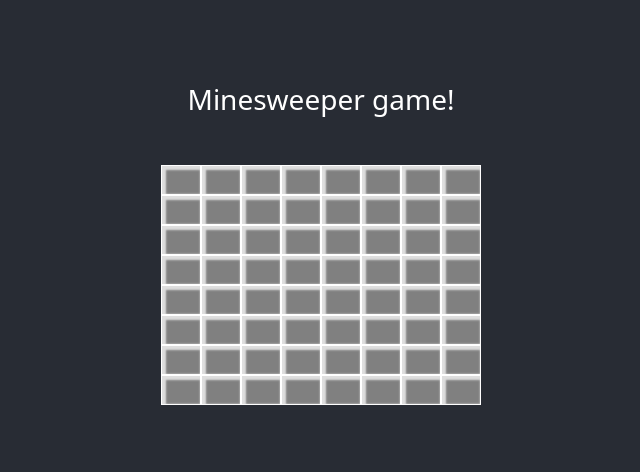
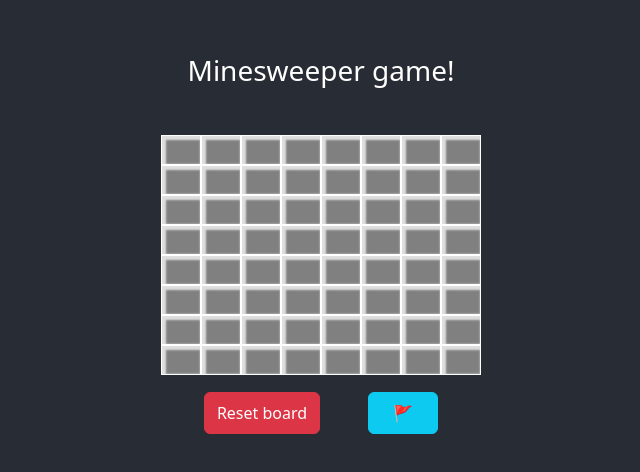
Before and after one commit to Samuel2131/MineSweeper, a React (Create React App) app: page / in a window 1280 px wide. Shown: the part 132-604 px from the top of the page, without its empty margins (319-959 px from the left). Built offline with nearby package versions, Linux system fonts and the light colour scheme.

Commit message:
second commit

```diff
--- a/src/App.css
+++ b/src/App.css
@@ -37,46 +37,9 @@
   }
 }
 
-body{
-  background-color: rgb(98, 98, 98);
-}
-
-h2, h3{
-  color: whitesmoke;
-}
-
-#box {
-  text-align: center;
-}
-
-#field table {
-  border-collapse: collapse;
-  font-size: 150%;
-  font-family: san-serif;
-  font-weight: bold;
-  display: inline-block;
-}
-
-#field table td {
-  background-color: rgb(195, 195, 195);
-  width: 30px;
-  min-width: 30px;
-  height: 30px;
-  min-height: 30px;
-  border: 1px solid black;
-}
-
-button {
-  width: 100px;
-  height: 30px;
-  background-color:rgb(195, 195, 195);
-  color: black;
-  font-weight: bolder;
-  border-radius: 20px 20px 20px 20px;
-}
-
 .game-board
 {
+  user-select: none;
 	margin: 0 auto;
   background-color: gray;
   color: #fff;
--- a/src/components/Minesweeper.tsx
+++ b/src/components/Minesweeper.tsx
@@ -1,61 +1,108 @@
 
 import React, { useEffect, useState } from "react";
+import { Cell, CellProps } from "./cell";
 //💣🚩😆
-
-type cellProps = {
-    value: number;
-    isFlag: boolean;
-    isBomb: boolean;
-    isShown: boolean;
-}
-
-const defaultCell: cellProps = {
-    value: 0,
-    isFlag: false,
-    isBomb: false,
-    isShown: false
-}
 
 const ROW = 8;
 const COL = 8;
+const BOMB_PERCENTAGE = 0.2;
 
+//add numbers color, add emoji win and lose, control checkWin, add color bomb cell
 export const Minessweeper = () => {
-    const [board, setBoard] = useState<JSX.Element[][]>([]);
+    const [board, setBoard] = useState<JSX.Element[][]>(Array.from({length: ROW}, () => Array.from({length: COL})));
+    const [flag, setFlag] = useState<boolean>(false);
+    const [win, setWin] = useState<"Win" | "Lose" | "InProgess">("InProgess");
 
-    const clickCell = (row: number, col: number) => {
-        if(board.length <= 0) return;
-        board[row][col] = getItem(row, col, {value: 0, isShown: false, isFlag: false, isBomb: true});
+    const countBomb = ({row, col}: CellProps): number => {
+        let count = 0;
+        for(let i=row-1;i<=row+1;i++){
+            for(let j=col-1;j<=col+1;j++){
+                try{
+                    if(!(i === row && j === col) && board![i][j].props.cell.isBomb) count++;
+                }catch(e){};
+            }
+        }
+        return count;
+    }
+
+    const setFlagInBoard = (cell : CellProps) => {
+        cell.isFlag = !cell.isFlag;
+        board[cell.row][cell.col] = <Cell cell={cell} clickCell={setCellClickFunction}/>;
         setBoard([...board]);
     }
 
-    const getItem = (row: number, col: number, props: cellProps) => {
-        const {value, isBomb, isFlag, isShown} = props;
-        const shadow = isShown ? "none" : "inset 2px 2px 2px 2px #dedede";
-        return <div className="col box" onClick={() => clickCell(row, col)} style={{width: 40, height:30, boxShadow: shadow}}>{isShown ? value : isFlag ? '🚩' : isBomb ? '💣' : null}</div>;
+    const setCellClickFunction = () => {
+        for(let i=0;i<ROW;i++){
+            for(let j=0;j<COL;j++) {
+                board[i][j] = <Cell cell={board[i][j].props.cell} clickCell={!flag ? setFlagInBoard : clickCell}/>
+            }
+        }
+        setFlag(!flag);
+        setBoard([...board]);
+    }
+
+    const checkWin = () => board.every((arr) => arr.every((val) => (val.props.cell.isShown) || (!val.props.cell.isShown && val.props.cell.isBomb)));
+
+    const clickCell = (cell : CellProps) => {
+        if(board.length === 0) return;
+        if(!cell.isShown){
+            cell.isShown = true
+            cell.value = countBomb(cell);
+            if(cell.isFlag) {
+                cell.isShown = false;
+            }
+            if(cell.value === 0 && !cell.isBomb && !cell.isFlag){
+                for(let i=cell.row-1;i<=cell.row+1;i++){
+                    for(let j=cell.col-1;j<=cell.col+1;j++){
+                        if(((i>=0 && i<ROW) && (j>=0 && j<COL)) && !(i === cell.row && j === cell.col)) clickCell(board[i][j].props.cell);
+                    }
+                }
+            }
+            board[cell.row][cell.col] = <Cell cell={cell} clickCell={clickCell}/>;
+            setBoard([...board]);
+            if(cell.isBomb) setWin("Lose");
+        }
     }
 
     const initBoard = () => {
         for(let i=0;i<ROW;i++) {
-            let arr = [];
-            for(let j=0;j<COL;j++) arr.push(getItem(i, j, defaultCell));
-            board.push(arr);
+            for(let j=0;j<COL;j++) {
+                board[i][j] = <Cell cell={{row: i, col: j, value: 0, isFlag: false, isBomb: Math.random() < BOMB_PERCENTAGE, isShown: false}} clickCell={clickCell}/>;
+            }
         }
         setBoard([...board]);
     }
 
+    const reset = () => {
+        setBoard([]);
+        setFlag(false);
+        setWin("InProgess");
+        initBoard();
+    }
+
     useEffect(() => {
-        if(board.length === 0) initBoard();
+        initBoard();
     // eslint-disable-next-line react-hooks/exhaustive-deps
     }, []);
+
+    useEffect(() => {
+        if(checkWin()) setWin("Win");
+    // eslint-disable-next-line react-hooks/exhaustive-deps
+    }, [board])
 
     return(
         <div className="d-flex mb-5">
             <div>
                 <h1 className="fs-3 mb-5">Minesweeper game!</h1>
-                <div className="container game-board">
+                {win === "Win" ? <h1 className="fs-3 mb-3">You Won!</h1> : win === "Lose" ? <h1 className="fs-3 ">You Lose!</h1> : null}
+                <div className="container game-board" style={{pointerEvents: (win === "Lose" || win === "Win") ? "none" : "all"}}>
                     {React.Children.toArray(board.map((arr, i) => {
                         return <div className="row">{React.Children.toArray(arr.map((_, j) => board[i][j]))}</div>;
                     }))}
+                </div>
+                <div className="mt-3">
+                    <button type="button" className="btn btn-danger py-2" onClick={() => reset()}>Reset board</button>
+                    <button type="button" className="btn btn-info ms-5 py-2 px-4" onClick={() => setCellClickFunction()}>🚩</button>
                 </div>
             </div>
         </div>
--- /dev/null
+++ b/src/components/cell.tsx
@@ -0,0 +1,22 @@
+
+export type CellProps = {
+    row: number,
+    col: number,
+    value: number;
+    isFlag: boolean;
+    isBomb: boolean;
+    isShown: boolean;
+}
+
+type Props = {
+    cell: CellProps,
+    clickCell: (cell: CellProps) => void;
+}
+
+export const Cell = ({cell, clickCell}: Props) => {
+    const {value, isBomb, isFlag, isShown} = cell;
+    const shadow = isShown ? "none" : "inset 2px 2px 2px 2px #dedede";
+    return (
+        <div className="col box" onClick={() => clickCell(cell)} style={{width: 40, height:30, boxShadow: shadow}}>{isFlag ? '🚩' : isShown ? (isBomb ?  '💣' : value) : null}</div>
+    );
+}
```
Also changed, not shown: 1 other file (tests, documents, lock files or other folders).
